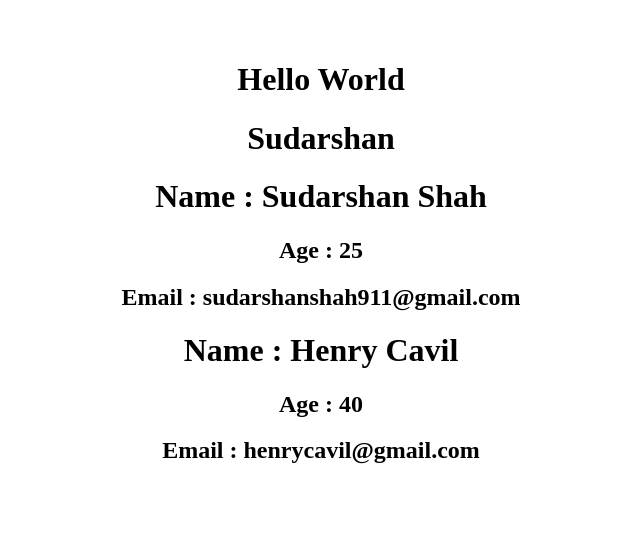
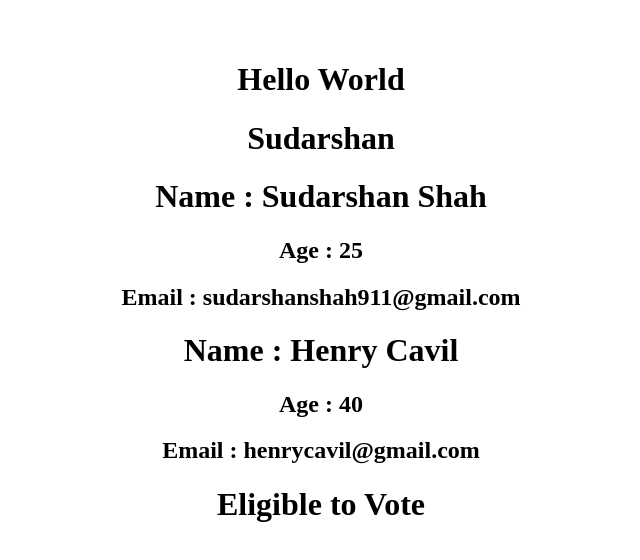
Before and after one commit to SudarshanShah/react-revision, a React (Vite) app: page / in a window 1280 px wide. Shown: the top 560 px of the page, without its empty margins (319-959 px from the left). Built offline with nearby package versions, Linux system fonts and the light colour scheme.

Commit message:
conditional rendering using ternary operator

```diff
--- a/src/App.jsx
+++ b/src/App.jsx
@@ -5,12 +5,17 @@ function App() {
 
   const name = <h1>Sudarshan</h1>;
 
+  const age = 25;
+
   return (
     <div>
       <h1>Hello World</h1>
       {name}
       <User name="Sudarshan Shah" age={25} email="sudarshanshah911@gmail.com" />
       <User name="Henry Cavil" age={40} email="henrycavil@gmail.com" />
+
+      {/* Conditional rendering */}
+      {age >= 18 ? <h1>Eligible to Vote</h1> : <h1>You are not an Adult</h1>}
     </div>
   )
 }
```
